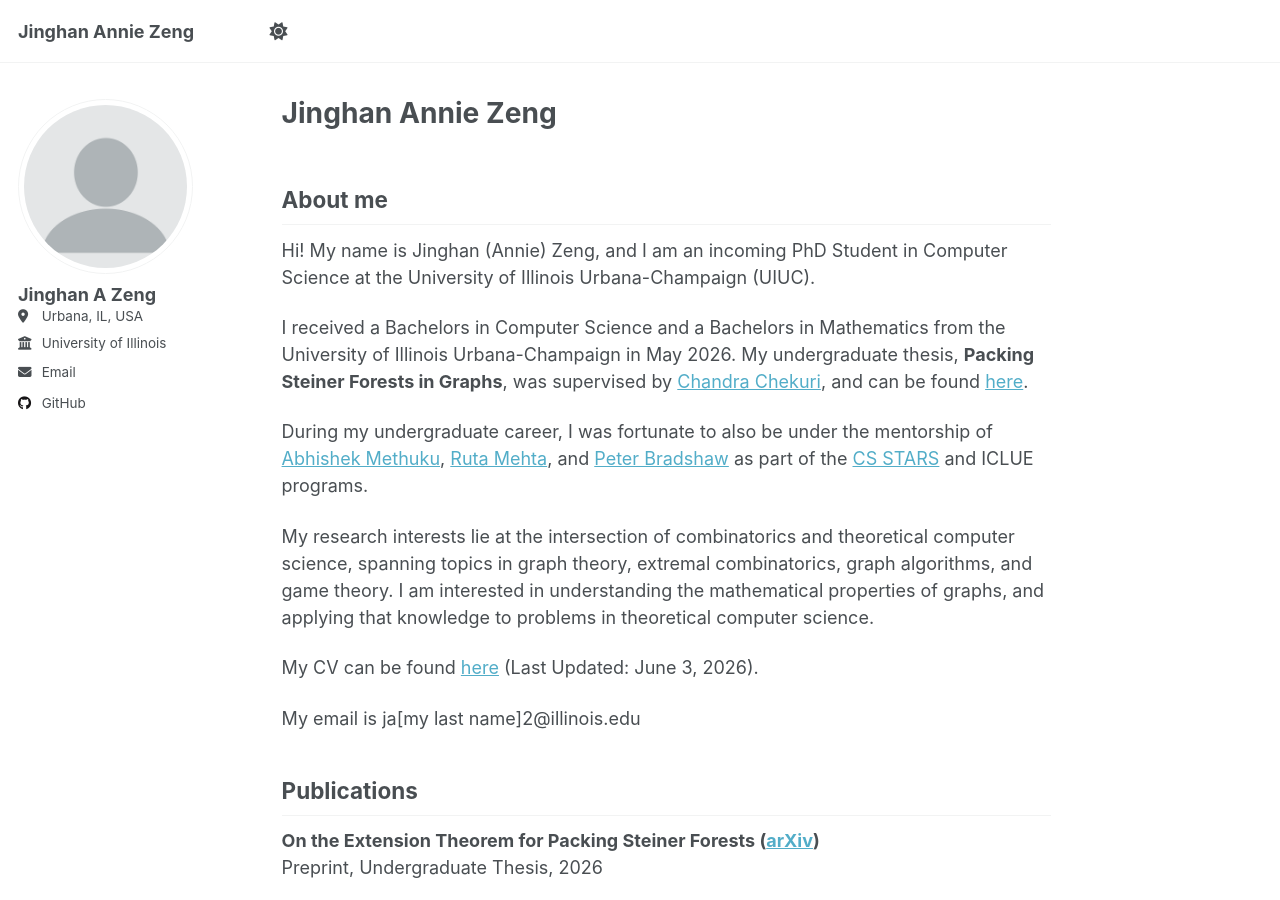
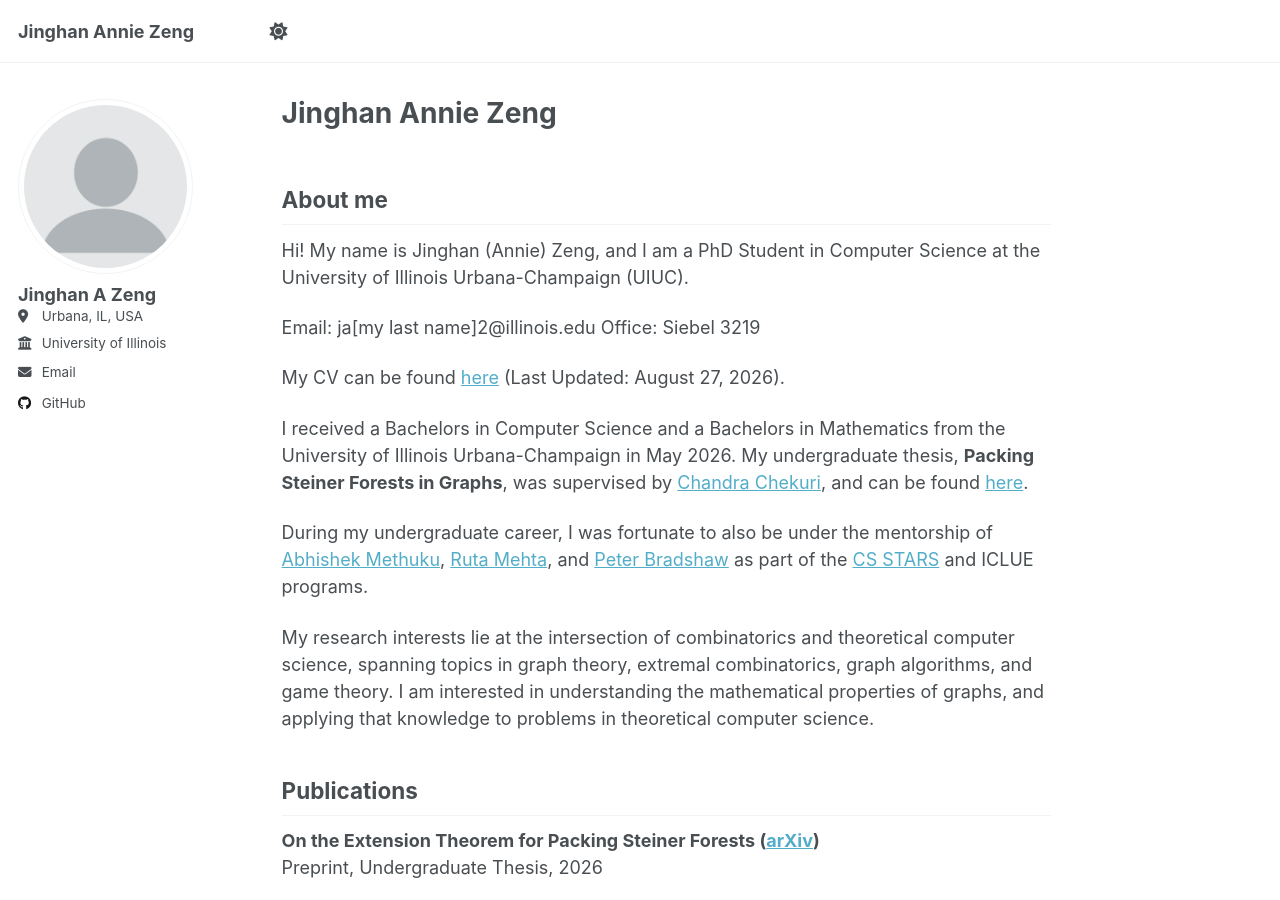
Before and after one commit to jazeng2/jazeng2.github.io, a Jekyll site: the page built from _pages/about.md, in a window 1280 px wide and 900 px high. Built offline with Jekyll 4.4.1, drawn with Linux system fonts in a browser that asks for light colours.

Commit message:
phd update

```diff
--- a/_pages/about.md
+++ b/_pages/about.md
@@ -10,17 +10,18 @@ redirect_from:
 About me
 ------
 
-Hi! My name is Jinghan (Annie) Zeng, and I am an incoming PhD Student in Computer Science at the University of Illinois Urbana-Champaign (UIUC).
+Hi! My name is Jinghan (Annie) Zeng, and I am a PhD Student in Computer Science at the University of Illinois Urbana-Champaign (UIUC).
 
-I received a Bachelors in Computer Science and a Bachelors in Mathematics from the University of Illinois Urbana-Champaign in May 2026. My undergraduate thesis, **Packing Steiner Forests in Graphs**, was supervised by [Chandra Chekuri](https://chekuri.cs.illinois.edu/), and can be found [here](https://jazeng2.github.io/files/senior-thesis.pdf).
+Email: ja[my last name]2@illinois.edu
+Office: Siebel 3219
+
+My CV can be found [here](https://jazeng2.github.io/files/cv.pdf) (Last Updated: August 27, 2026).
+
+I received a Bachelors in Computer Science and a Bachelors in Mathematics from the University of Illinois Urbana-Champaign in May 2026. My undergraduate thesis, **Packing Steiner Forests in Graphs**, was supervised by [Chandra Chekuri](https://chekuri.cs.illinois.edu/), and can be found [here](https://arxiv.org/abs/2603.16956).
 
 During my undergraduate career, I was fortunate to also be under the mentorship of [Abhishek Methuku](https://sites.google.com/view/abhishekmethuku/home), [Ruta Mehta](https://rutamehta.cs.illinois.edu/), and [Peter Bradshaw](https://www.peter-bradshaw.com/) as part of the [CS STARS](https://siebelschool.illinois.edu/broadening-participation-computing/programs/csambassadors) and ICLUE programs.
 
 My research interests lie at the intersection of combinatorics and theoretical computer science, spanning topics in graph theory, extremal combinatorics, graph algorithms, and game theory. I am interested in understanding the mathematical properties of graphs, and applying that knowledge to problems in theoretical computer science.
-
-My CV can be found [here](https://jazeng2.github.io/files/cv.pdf) (Last Updated: June 3, 2026).
-
-My email is ja[my last name]2@illinois.edu
 
 Publications
 ------
```
Also changed, not shown: 3 other files.
